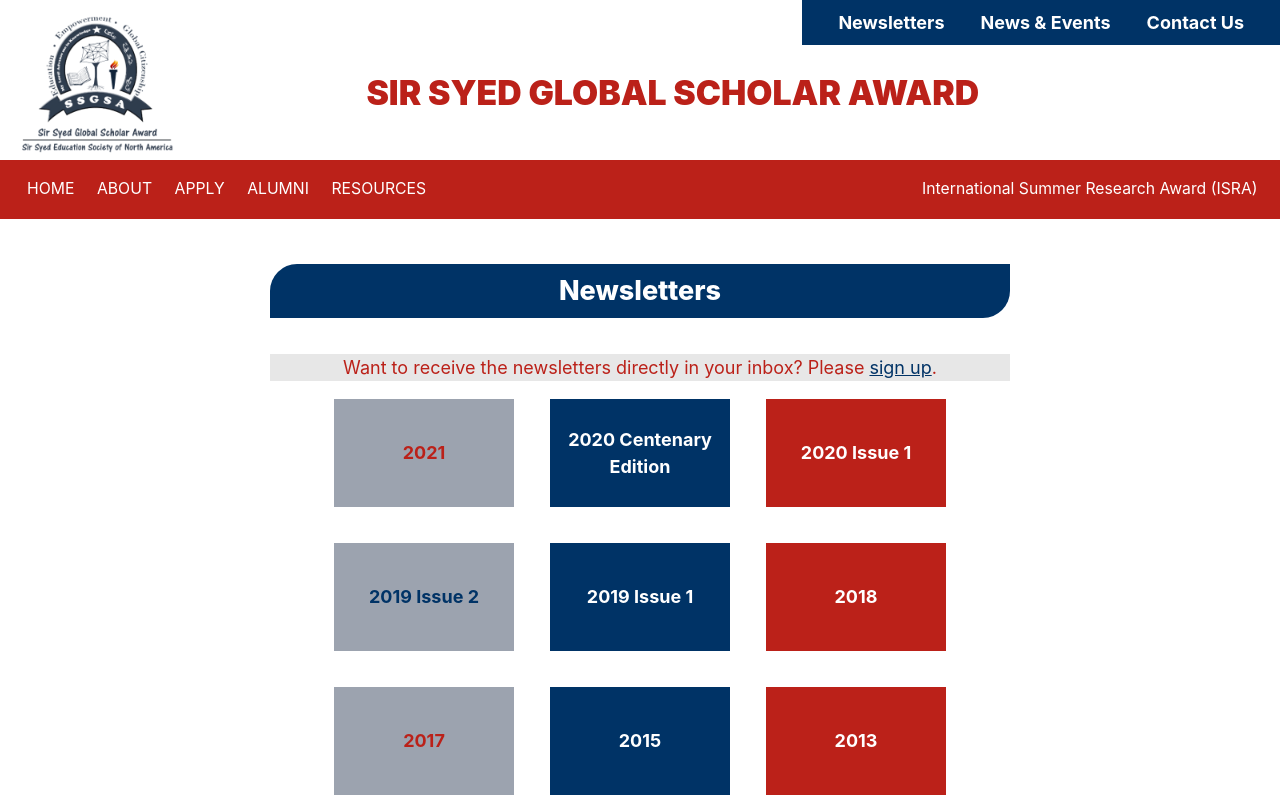
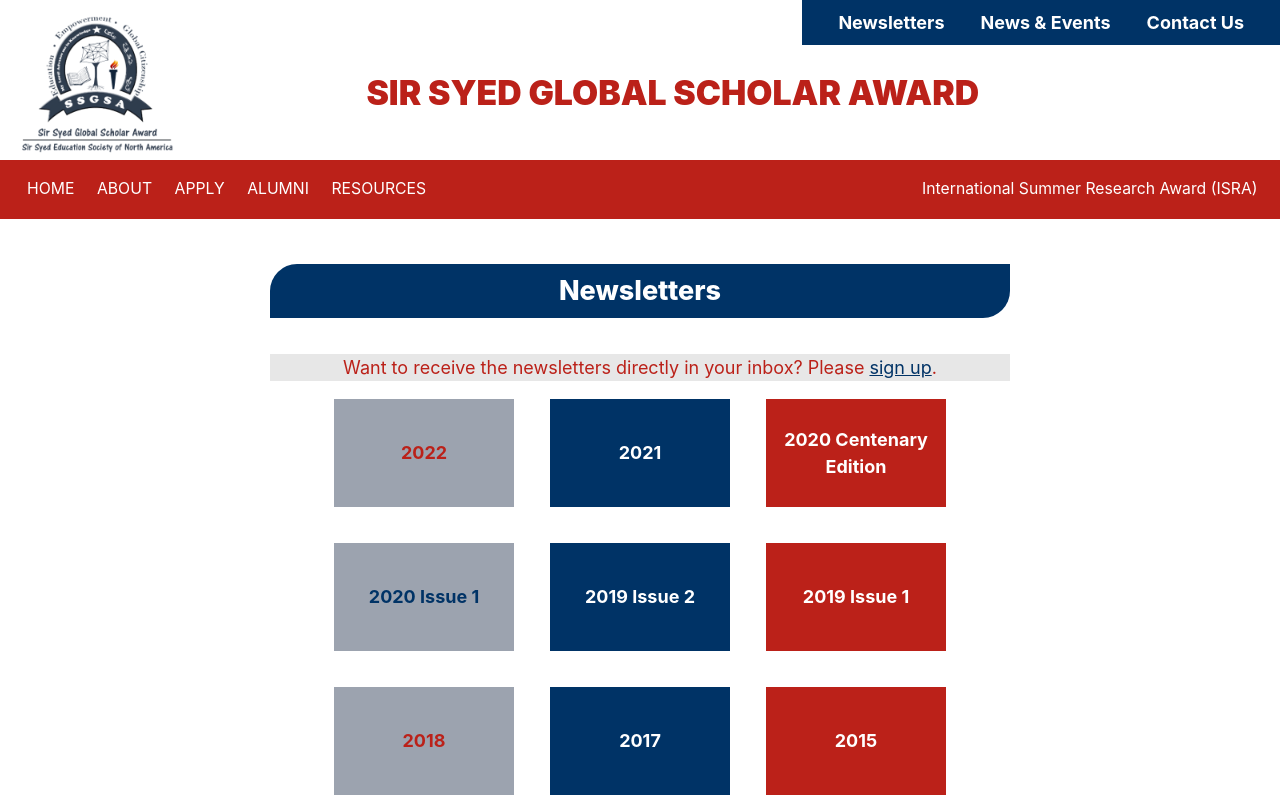
Before and after one commit to ssgsa-us/ssgsa.us, a Next.js app: page /newsletters in a window 1280 px wide. Shown: the top 800 px of the page. Built offline with nearby package versions, Linux system fonts and the light colour scheme; no server answers.

Commit message:
Added link to the 2022 newsletter

```diff
--- a/constants/newsletters.js
+++ b/constants/newsletters.js
@@ -1,4 +1,8 @@
 export const newsletters = [
+  {
+    title: '2022',
+    link: 'https://sh1.sendinblue.com/vgziqbtz9pfe.html?t=1646506260',
+  },
   {
     title: '2021',
     link: 'https://mailchi.mp/996026631169/ssgsa-bi-annual-e-newsletter-september-5695206',
```
